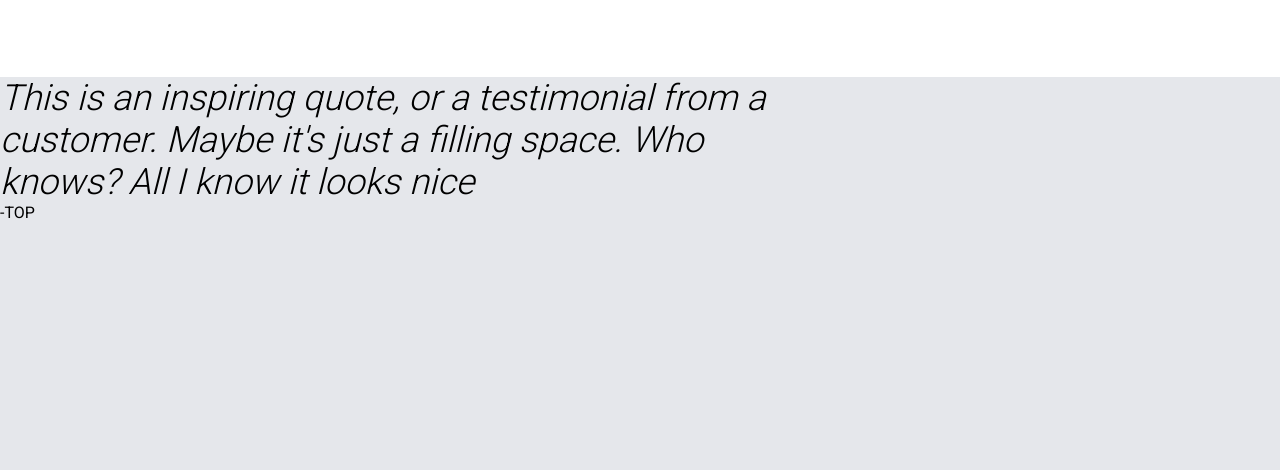
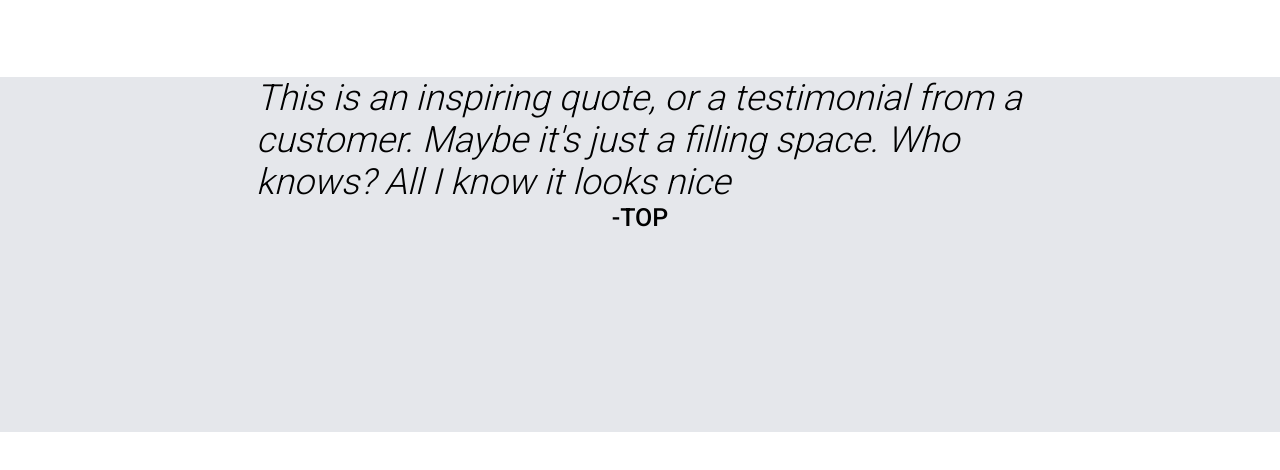
Before and after one commit to robloxdevplays/odin-landing-page, a plain HTML site: page index.html in a window 1280 px wide. Shown: the part 630-1100 px from the top of the page. After the commit the page ends 1062 px from the top, so only its background shows below. Drawn offline with Linux system fonts and the light colour scheme.

Commit message:
Quote section styling Started work on basic styling and flexbox use, need to further improve

```diff
--- a/styles.css
+++ b/styles.css
@@ -116,7 +116,7 @@ html {
 }
 .third-section {
     background-color: #E5E7EB;
-    padding-bottom: 300px;
+    padding-bottom: 200px;
 }
 .quote-section-quote {
     font-size: 36px;
@@ -124,3 +124,14 @@ html {
     font-weight: 300;
     width: 60%;
 }
+.quote-section-author {
+    font-size: 25px;
+    font-weight: 500;
+    color: #1F2937;
+    align-items: end;
+}
+.third-section-sub {
+    display: flex;
+    flex-direction: column;
+    align-items: center;
+}
```
